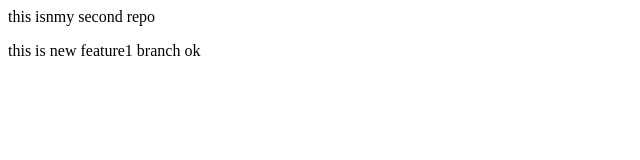
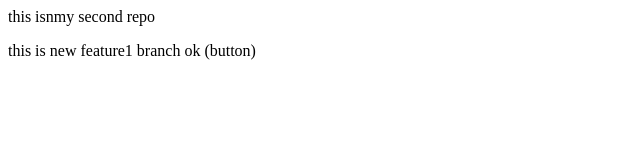
Before and after one commit to Divya30-moon/LocalRepo, a plain HTML site: page index.html in a window 1280 px wide. Shown: the full height of the page, 0-640 px from the left. Drawn offline with Linux system fonts and the light colour scheme.

Commit message:
Add button

```diff
--- a/index.html
+++ b/index.html
@@ -1,2 +1,2 @@
 <p> this isnmy second repo</p>
-<p> this is new feature1 branch ok</p>
+<p> this is new feature1 branch ok (button) </p>
```
